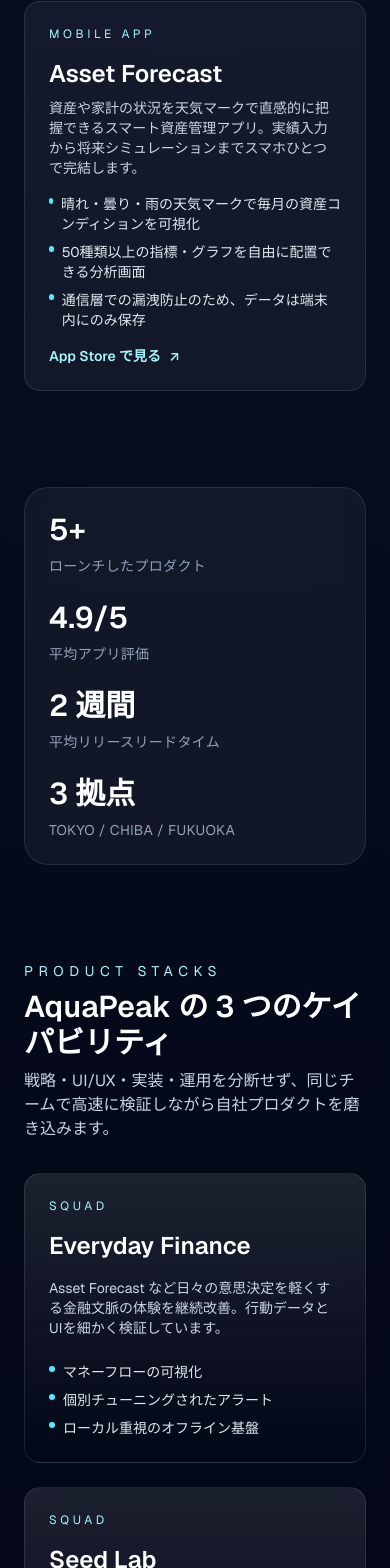
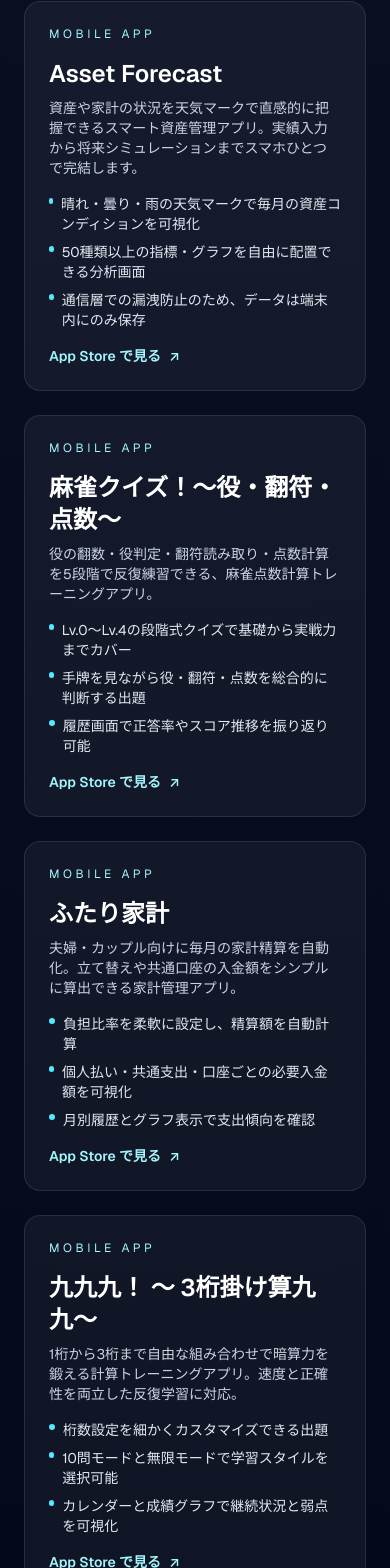
Before and after one commit to burisyake/aquapeak-website-renewal, a Next.js app: page / in a window 390 px wide. Shown: the part 2069-3637 px from the top of the page. Built offline with nearby package versions, Linux system fonts and the light colour scheme.

Commit message:
✨ feat: Add new mobile apps and update existing app links in page.tsx

```diff
--- a/src/app/page.tsx
+++ b/src/app/page.tsx
@@ -9,8 +9,8 @@
       "畑の状況は屋外でアプリから記録、栽培計画は自宅のPCから管理",
       "Webとモバイルアプリを同時リリース",
     ],
-    linkLabel: "SeedPocket を開く",
-    href: "https://seedpocket.net/",
+    linkLabel: "App Store で見る",
+    href: "https://apps.apple.com/us/app/seed-pocket/id6756086853",
   },
   {
     name: "Asset Forecast",
@@ -24,6 +24,45 @@
     ],
     linkLabel: "App Store で見る",
     href: "https://apps.apple.com/jp/app/asset-forecast/id6753914294",
+  },
+  {
+    name: "麻雀クイズ！〜役・翻符・点数〜",
+    type: "Mobile App",
+    description:
+      "役の翻数・役判定・翻符読み取り・点数計算を5段階で反復練習できる、麻雀点数計算トレーニングアプリ。",
+    highlights: [
+      "Lv.0〜Lv.4の段階式クイズで基礎から実戦力までカバー",
+      "手牌を見ながら役・翻符・点数を総合的に判断する出題",
+      "履歴画面で正答率やスコア推移を振り返り可能",
+    ],
+    linkLabel: "App Store で見る",
+    href: "https://apps.apple.com/us/app/%E9%BA%BB%E9%9B%80%E3%82%AF%E3%82%A4%E3%82%BA-%E5%BD%B9-%E7%BF%BB%E7%AC%A6-%E7%82%B9%E6%95%B0/id6759558674",
+  },
+  {
+    name: "ふたり家計",
+    type: "Mobile App",
+    description:
+      "夫婦・カップル向けに毎月の家計精算を自動化。立て替えや共通口座の入金額をシンプルに算出できる家計管理アプリ。",
+    highlights: [
+      "負担比率を柔軟に設定し、精算額を自動計算",
+      "個人払い・共通支出・口座ごとの必要入金額を可視化",
+      "月別履歴とグラフ表示で支出傾向を確認",
+    ],
+    linkLabel: "App Store で見る",
+    href: "https://apps.apple.com/us/app/%E3%81%B5%E3%81%9F%E3%82%8A%E5%AE%B6%E8%A8%88/id6760020562",
+  },
+  {
+    name: "九九九！ 〜 3桁掛け算九九〜",
+    type: "Mobile App",
+    description:
+      "1桁から3桁まで自由な組み合わせで暗算力を鍛える計算トレーニングアプリ。速度と正確性を両立した反復学習に対応。",
+    highlights: [
+      "桁数設定を細かくカスタマイズできる出題",
+      "10問モードと無限モードで学習スタイルを選択可能",
+      "カレンダーと成績グラフで継続状況と弱点を可視化",
+    ],
+    linkLabel: "App Store で見る",
+    href: "https://apps.apple.com/us/app/%E4%B9%9D%E4%B9%9D%E4%B9%9D-3%E6%A1%81%E6%8E%9B%E3%81%91%E7%AE%97%E4%B9%9D%E4%B9%9D/id6759827804",
   },
 ];
 
```
